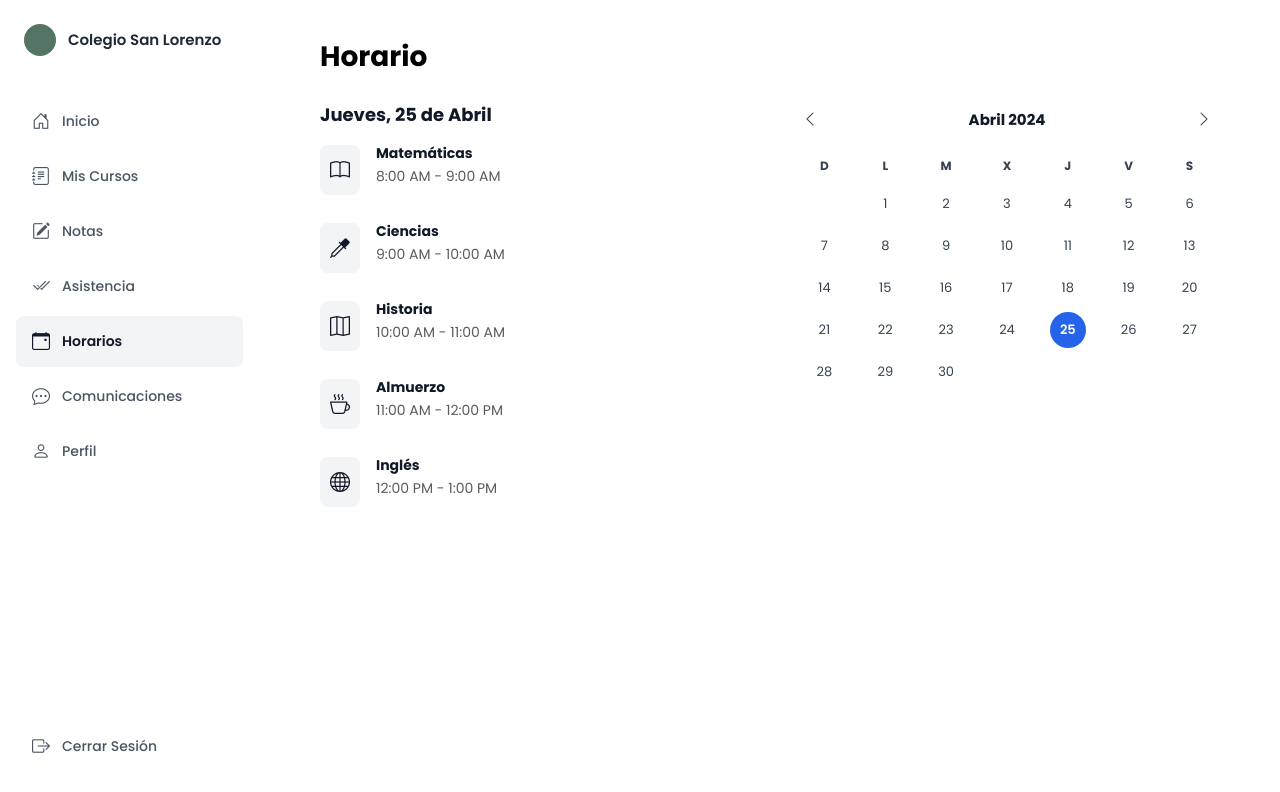
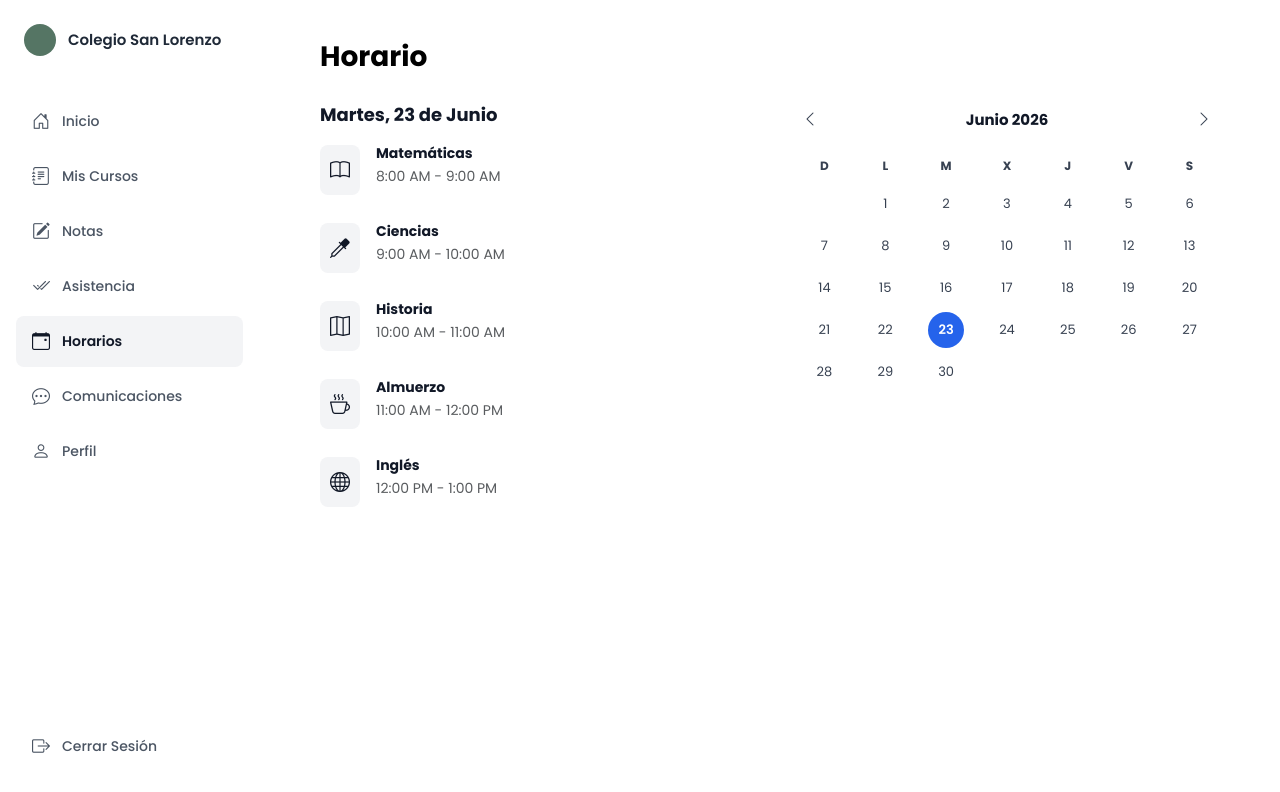
Before and after one commit to angelvargas75/san-lorenzo-app, an Angular app: page /docente/horarios in a window 1280 px wide. Shown: the top 792 px of the page. Built offline with nearby package versions, Linux system fonts and the light colour scheme; sample sign-in values are in the browser's storage.

Commit message:
fix: horarios
sin hardcodeo de fechas

```diff
--- a/src/app/features/docente/horarios/horarios.html
+++ b/src/app/features/docente/horarios/horarios.html
@@ -4,11 +4,15 @@
 
   <!-- Columna izquierda: lista de clases del día -->
   <section class="col-md-6" aria-labelledby="dia-heading">
-    <h2 id="dia-heading" class="section-subtitle mt-0">{{ nombreDia() }}</h2>
+    <h2
+      id="dia-heading"
+      class="section-subtitle mt-0"
+      [class.text-muted]="nombreDia() === null"
+    >
+      {{ nombreDia() ?? 'Selecciona un día' }}
+    </h2>
 
-    @if (clases().length === 0) {
-      <p class="text-muted fst-italic">Sin clases este día.</p>
-    } @else {
+    @if (clases().length > 0) {
       <ol class="clase-list">
         @for (clase of clases(); track clase.nombre) {
           <li class="clase-item">
@@ -26,22 +30,26 @@
           </li>
         }
       </ol>
+    } @else {
+      <p class="text-muted fst-italic">
+        {{ diaSeleccionado() === null ? 'Selecciona un día para ver el horario.' : 'Sin clases este día.' }}
+      </p>
     }
   </section>
 
-  <!-- Columna derecha: calendario -->
+  <!-- Columna derecha: calendario dinámico -->
   <section class="col-md-6" aria-labelledby="cal-heading">
     <div class="calendar-header">
-      <button type="button" class="cal-nav" aria-label="Mes anterior">
+      <button type="button" class="cal-nav" aria-label="Mes anterior" (click)="anteriorMes()">
         <i class="bi bi-chevron-left" aria-hidden="true"></i>
       </button>
-      <h2 id="cal-heading" class="cal-month">Abril 2024</h2>
-      <button type="button" class="cal-nav" aria-label="Mes siguiente">
+      <h2 id="cal-heading" class="cal-month">{{ tituloMes() }}</h2>
+      <button type="button" class="cal-nav" aria-label="Mes siguiente" (click)="siguienteMes()">
         <i class="bi bi-chevron-right" aria-hidden="true"></i>
       </button>
     </div>
 
-    <table class="calendar-table" role="grid" aria-label="Calendario de Abril 2024">
+    <table class="calendar-table" role="grid" [attr.aria-label]="'Calendario de ' + tituloMes()">
       <thead>
         <tr>
           <th scope="col" abbr="Domingo">D</th>
@@ -54,7 +62,7 @@
         </tr>
       </thead>
       <tbody>
-        @for (semana of calendarWeeks; track $index) {
+        @for (semana of semanas(); track $index) {
           <tr>
             @for (dia of semana; track $index) {
               <td>
@@ -62,8 +70,9 @@
                   <button
                     type="button"
                     class="cal-day"
+                    [class.hoy]="diaDeHoy() === dia"
                     [class.selected]="diaSeleccionado() === dia"
-                    [attr.aria-label]="dia + ' de Abril'"
+                    [attr.aria-label]="dia + ' de ' + tituloMes()"
                     [attr.aria-pressed]="diaSeleccionado() === dia"
                     (click)="seleccionarDia(dia)"
                   >
--- a/src/app/features/docente/horarios/horarios.scss
+++ b/src/app/features/docente/horarios/horarios.scss
@@ -90,9 +90,17 @@
 
   &:hover { background-color: #F3F4F6; }
 
+  &.hoy {
+    outline: 2px solid var(--link-blue);
+    outline-offset: 1px;
+    font-weight: 600;
+    color: var(--link-blue);
+  }
+
   &.selected {
     background-color: var(--link-blue);
     color: white;
     font-weight: 600;
+    outline: none;
   }
 }
--- a/src/app/features/docente/horarios/horarios.ts
+++ b/src/app/features/docente/horarios/horarios.ts
@@ -9,6 +9,22 @@ interface ClaseHorario {
   datetimeFin: string;
 }
 
+// Genera la grilla del calendario para cualquier mes/año
+function generarCalendario(año: number, mes: number): (number | null)[][] {
+  const primerDiaSemana = new Date(año, mes, 1).getDay();
+  const diasEnMes = new Date(año, mes + 1, 0).getDate();
+
+  const dias: (number | null)[] = [
+    ...Array<null>(primerDiaSemana).fill(null),
+    ...Array.from({ length: diasEnMes }, (_, i) => i + 1),
+  ];
+  while (dias.length % 7 !== 0) dias.push(null);
+
+  const semanas: (number | null)[][] = [];
+  for (let i = 0; i < dias.length; i += 7) semanas.push(dias.slice(i, i + 7));
+  return semanas;
+}
+
 @Component({
   selector: 'app-horarios',
   imports: [PageTitle],
@@ -17,38 +33,74 @@ interface ClaseHorario {
 })
 export class Horarios {
   private readonly NOMBRES_DIA = ['Domingo', 'Lunes', 'Martes', 'Miércoles', 'Jueves', 'Viernes', 'Sábado'];
+  private readonly NOMBRES_MES = ['Enero', 'Febrero', 'Marzo', 'Abril', 'Mayo', 'Junio', 'Julio', 'Agosto', 'Septiembre', 'Octubre', 'Noviembre', 'Diciembre'];
 
-  // Abril 2024: día 1 = lunes → índice de día = d % 7 (0=Dom, 1=Lun, …, 6=Sab)
-  readonly calendarWeeks: (number | null)[][] = [
-    [null, 1,  2,  3,  4,  5,  6 ],
-    [7,    8,  9,  10, 11, 12, 13],
-    [14,   15, 16, 17, 18, 19, 20],
-    [21,   22, 23, 24, 25, 26, 27],
-    [28,   29, 30, null, null, null, null],
+  private readonly clasesMock: ClaseHorario[] = [
+    { icon: 'bi-book',       nombre: 'Matemáticas', horario: '8:00 AM - 9:00 AM',   datetimeInicio: '08:00', datetimeFin: '09:00' },
+    { icon: 'bi-eyedropper', nombre: 'Ciencias',    horario: '9:00 AM - 10:00 AM',  datetimeInicio: '09:00', datetimeFin: '10:00' },
+    { icon: 'bi-map',        nombre: 'Historia',    horario: '10:00 AM - 11:00 AM', datetimeInicio: '10:00', datetimeFin: '11:00' },
+    { icon: 'bi-cup-hot',    nombre: 'Almuerzo',    horario: '11:00 AM - 12:00 PM', datetimeInicio: '11:00', datetimeFin: '12:00' },
+    { icon: 'bi-globe',      nombre: 'Inglés',      horario: '12:00 PM - 1:00 PM',  datetimeInicio: '12:00', datetimeFin: '13:00' },
   ];
 
-  private readonly clasesMock: ClaseHorario[] = [
-    { icon: 'bi-book',     nombre: 'Matemáticas', horario: '8:00 AM - 9:00 AM',   datetimeInicio: '08:00', datetimeFin: '09:00' },
-    { icon: 'bi-eyedropper', nombre: 'Ciencias',  horario: '9:00 AM - 10:00 AM',  datetimeInicio: '09:00', datetimeFin: '10:00' },
-    { icon: 'bi-map',      nombre: 'Historia',    horario: '10:00 AM - 11:00 AM', datetimeInicio: '10:00', datetimeFin: '11:00' },
-    { icon: 'bi-cup-hot',  nombre: 'Almuerzo',    horario: '11:00 AM - 12:00 PM', datetimeInicio: '11:00', datetimeFin: '12:00' },
-    { icon: 'bi-globe',    nombre: 'Inglés',      horario: '12:00 PM - 1:00 PM',  datetimeInicio: '12:00', datetimeFin: '13:00' },
-  ];
+  private readonly hoy = new Date();
 
-  readonly diaSeleccionado = signal(25);
+  readonly mesActual = signal({
+    mes: this.hoy.getMonth(),
+    año: this.hoy.getFullYear(),
+  });
+
+  readonly diaSeleccionado = signal<number | null>(this.hoy.getDate());
+
+  readonly semanas = computed(() => {
+    const { mes, año } = this.mesActual();
+    return generarCalendario(año, mes);
+  });
+
+  readonly tituloMes = computed(() => {
+    const { mes, año } = this.mesActual();
+    return `${this.NOMBRES_MES[mes]} ${año}`;
+  });
+
+  // Retorna el día de hoy solo si el mes visible es el mes actual
+  readonly diaDeHoy = computed(() => {
+    const { mes, año } = this.mesActual();
+    return mes === this.hoy.getMonth() && año === this.hoy.getFullYear()
+      ? this.hoy.getDate()
+      : null;
+  });
 
   readonly nombreDia = computed(() => {
-    const d = this.diaSeleccionado();
-    const idx = d % 7;
-    return `${this.NOMBRES_DIA[idx]}, ${d} de Abril`;
+    const dia = this.diaSeleccionado();
+    if (dia === null) return null;
+    const { mes, año } = this.mesActual();
+    const fecha = new Date(año, mes, dia);
+    return `${this.NOMBRES_DIA[fecha.getDay()]}, ${dia} de ${this.NOMBRES_MES[mes]}`;
   });
 
   readonly clases = computed((): ClaseHorario[] => {
-    const d = this.diaSeleccionado();
-    return (d % 7 === 0 || d % 7 === 6) ? [] : this.clasesMock;
+    const dia = this.diaSeleccionado();
+    if (dia === null) return [];
+    const { mes, año } = this.mesActual();
+    const diaSemana = new Date(año, mes, dia).getDay();
+    return (diaSemana === 0 || diaSemana === 6) ? [] : this.clasesMock;
   });
 
   seleccionarDia(dia: number): void {
     this.diaSeleccionado.set(dia);
   }
+
+  anteriorMes(): void {
+    this.diaSeleccionado.set(null);
+    this.mesActual.update(({ mes, año }) =>
+      mes === 0 ? { mes: 11, año: año - 1 } : { mes: mes - 1, año }
+    );
+  }
+
+  siguienteMes(): void {
+    this.diaSeleccionado.set(null);
+    this.mesActual.update(({ mes, año }) =>
+      mes === 11 ? { mes: 0, año: año + 1 } : { mes: mes + 1, año }
+    );
+  }
 }
```
